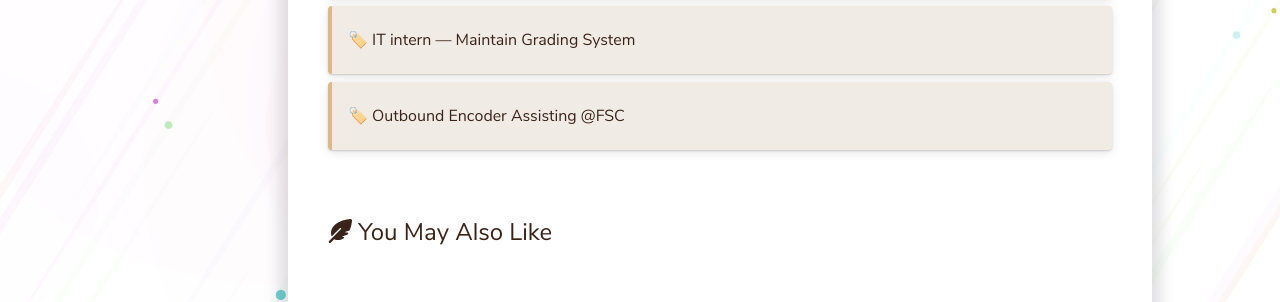
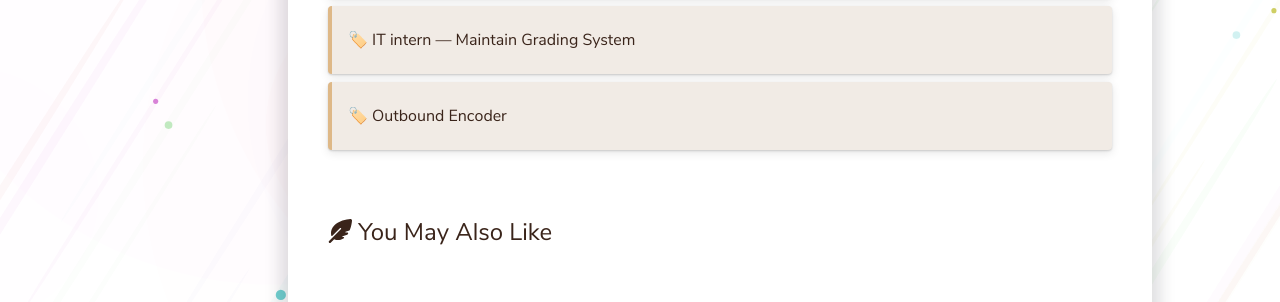
Before and after one commit to poisk-ls/poisk-ls.github.io, a Jekyll site: the page built from _pages/About/certificate.md, in a window 1280 px wide and 900 px high, scrolled down 633 px. Shown: the part 452-754 px from the top of the window. Built offline with Jekyll 4.4.1, drawn with Linux system fonts in a browser that asks for light colours; comment, search, counter and statistics services are not loaded.

Commit message:
Update certificate.md

```diff
--- a/_pages/About/certificate.md
+++ b/_pages/About/certificate.md
@@ -19,4 +19,4 @@ thumbnail: "/assets/img/cert.png"
 
 > 🏷️ IT intern — Maintain Grading System
 
-> 🏷️ Outbound Encoder Assisting @FSC
+> 🏷️ Outbound Encoder
```
